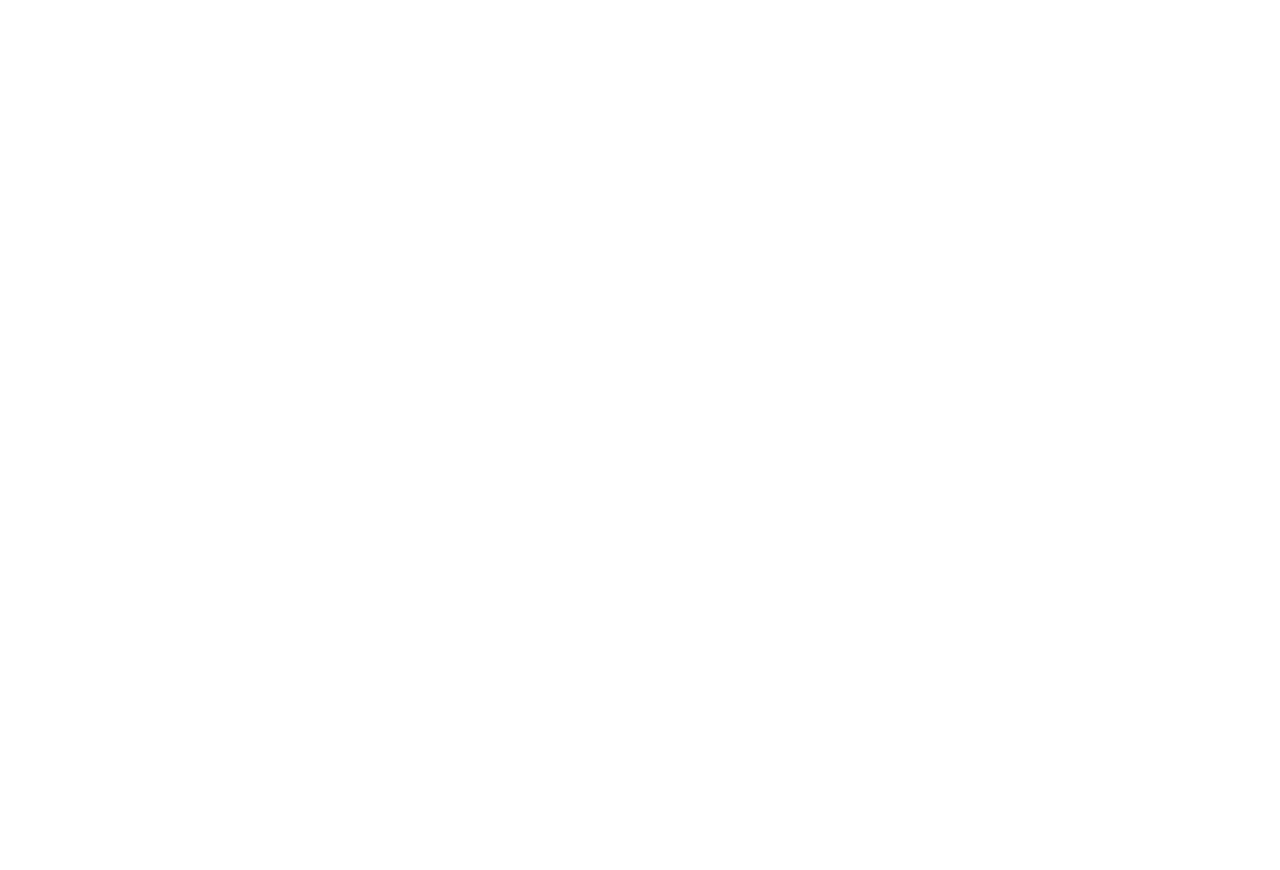
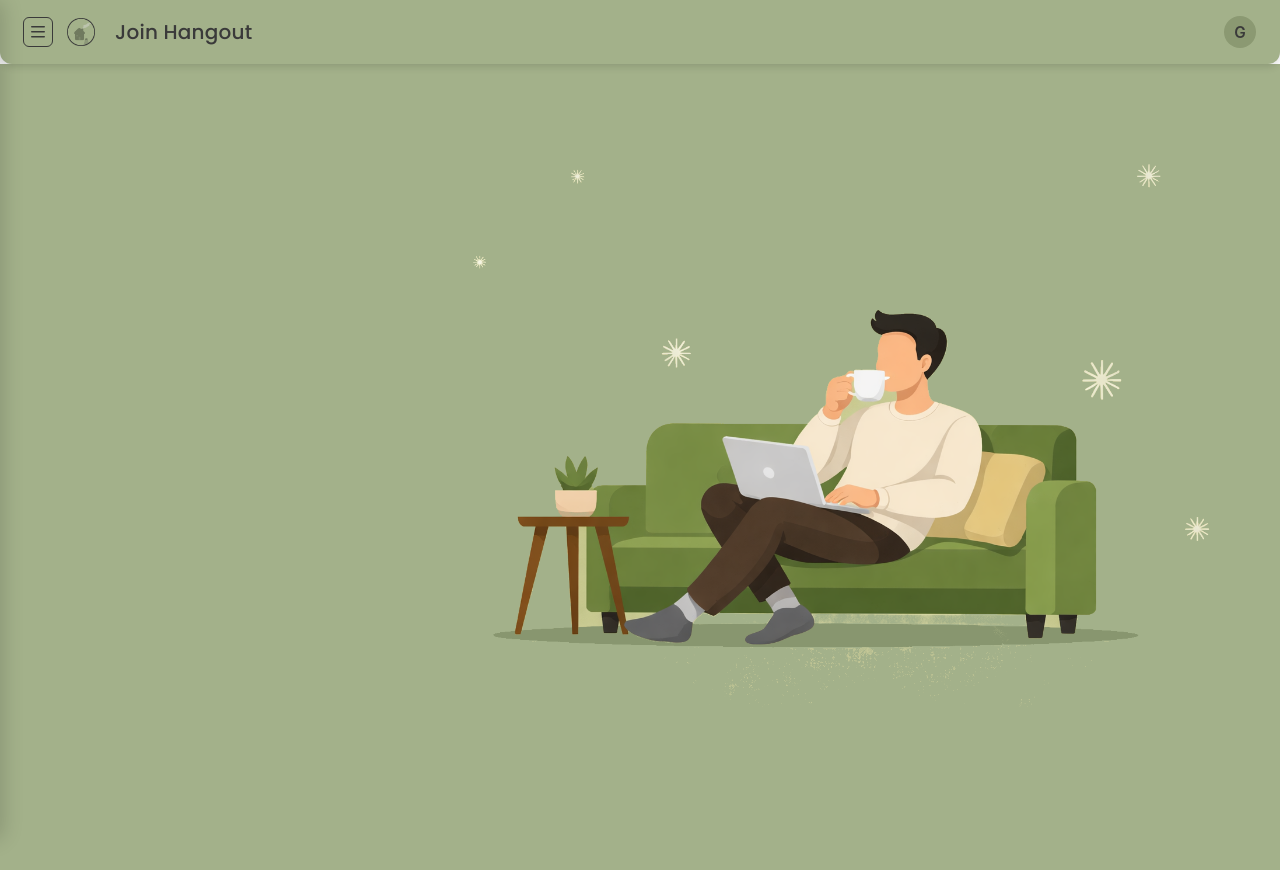
Before and after one commit to sirgavin211/meetly, a React (Vite) app in the folder frontend/: page /joinhangout in a window 1280 px wide. Before the commit this address had no page. Shown: the top 870 px of the page. Before the commit the page ends 800 px from the top, so only its background shows below. Built offline with nearby package versions, Linux system fonts and the light colour scheme.

Commit message:
working on join hangout page

```diff
--- a/frontend/src/App.jsx
+++ b/frontend/src/App.jsx
@@ -1,9 +1,10 @@
-import { useState } from 'react'
 import { Route, Routes } from 'react-router-dom'
 import Home from "./pages/Home/Home.jsx";
 import Profile from "./pages/Profile/Profile.jsx";
 import CreateHangout from './pages/CreateHangout/CreateHangout.jsx';
 import Hangout from './pages/Hangout/Hangout.jsx';
+import JoinHangout from './pages/JoinHangout/JoinHangout.jsx';
+
 
 function App() {
   const data = {
@@ -43,6 +44,7 @@
       <Route path="profile" element={<Profile />} />
       <Route path="createhangout" element={<CreateHangout />} />
       <Route path="hangout" element={<Hangout data={data} />} />
+      <Route path="joinhangout" element={<JoinHangout />} />
     </Routes>
 
   )
--- /dev/null
+++ b/frontend/src/pages/JoinHangout/JoinHangout.css
@@ -0,0 +1,39 @@
+.join_page {
+  padding-top: 50px;
+  max-height: 80%;
+  width: 100%;
+  margin: 0;
+  background-color: var(--primary-color);
+  box-sizing: border-box;
+  display: flex;
+  flex-direction: row;
+  position: relative;
+  font-family: 'Poppins', sans-serif;
+}
+
+.content {
+  margin-left: 40px;
+  padding-top: 40px;
+  flex: 1;
+  padding: 2rem;
+  z-index: 1;
+  width: 20%;
+  height: 100%;
+}
+
+.coffee-image {
+  width: 100%;
+  height: 68%;
+  flex-shrink: 0;
+  object-fit: cover;
+  display: block;
+}
+
+.background-elements {
+  width: 70%;
+  height: 100%;
+  position: relative;
+  height: 100vh;
+  display: flex;
+  overflow: hidden;
+}
--- /dev/null
+++ b/frontend/src/pages/JoinHangout/JoinHangout.jsx
@@ -0,0 +1,35 @@
+
+
+import Navbar from '../../components/Navbar/Navbar';
+import CoffeeImage from '../../assets/images/better.png';
+import "./JoinHangout.css";
+
+export default function JoinHangout() {
+
+
+  return (
+    <>
+
+      <Navbar page='Join Hangout' />
+
+      <div className="join_page">
+
+
+        <div className="content">
+          <p></p>
+        </div>
+
+        <div className="background-elements">
+          <img className="coffee-image" src={CoffeeImage} alt="man drinking cofee on couch" />
+        </div>
+
+
+      </div>
+
+
+
+
+    </>
+  );
+
+}
```
Also changed, not shown: frontend/src/pages/Home/Home.css (+13 -10 lines).
